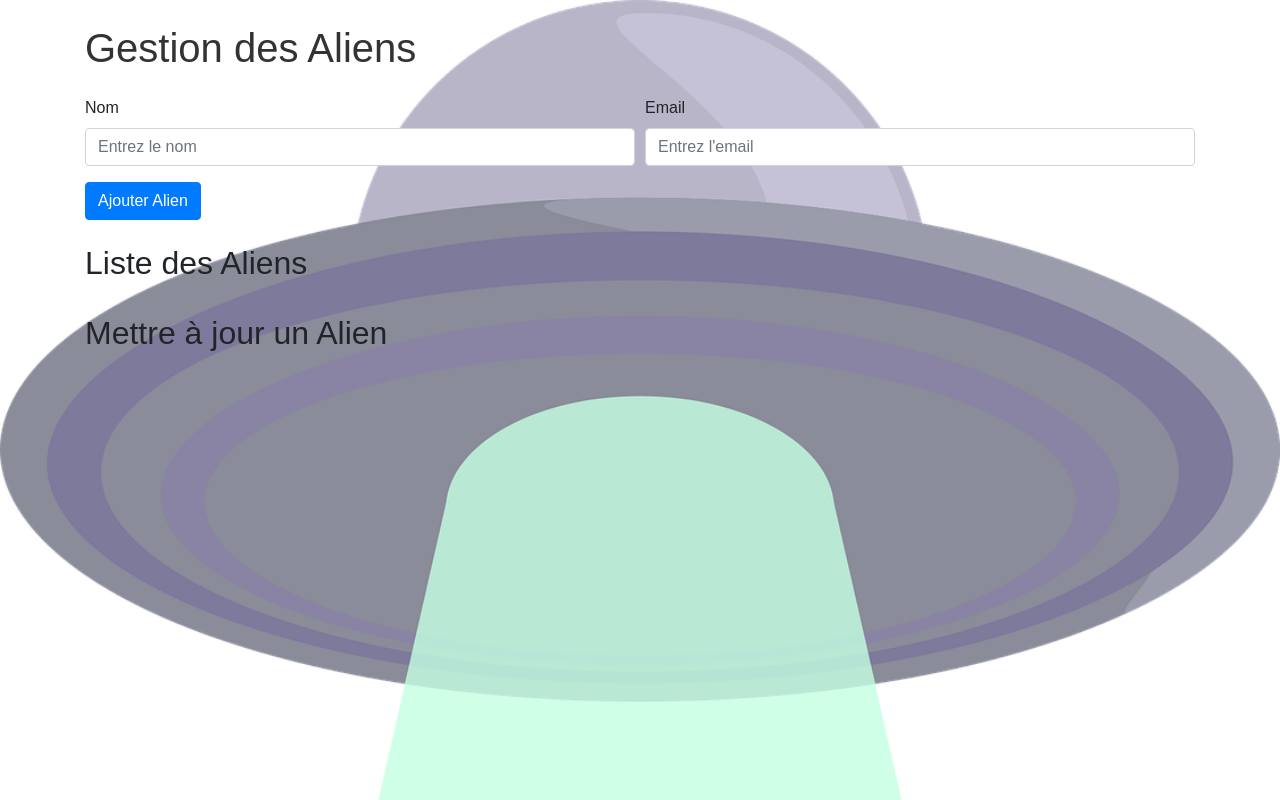
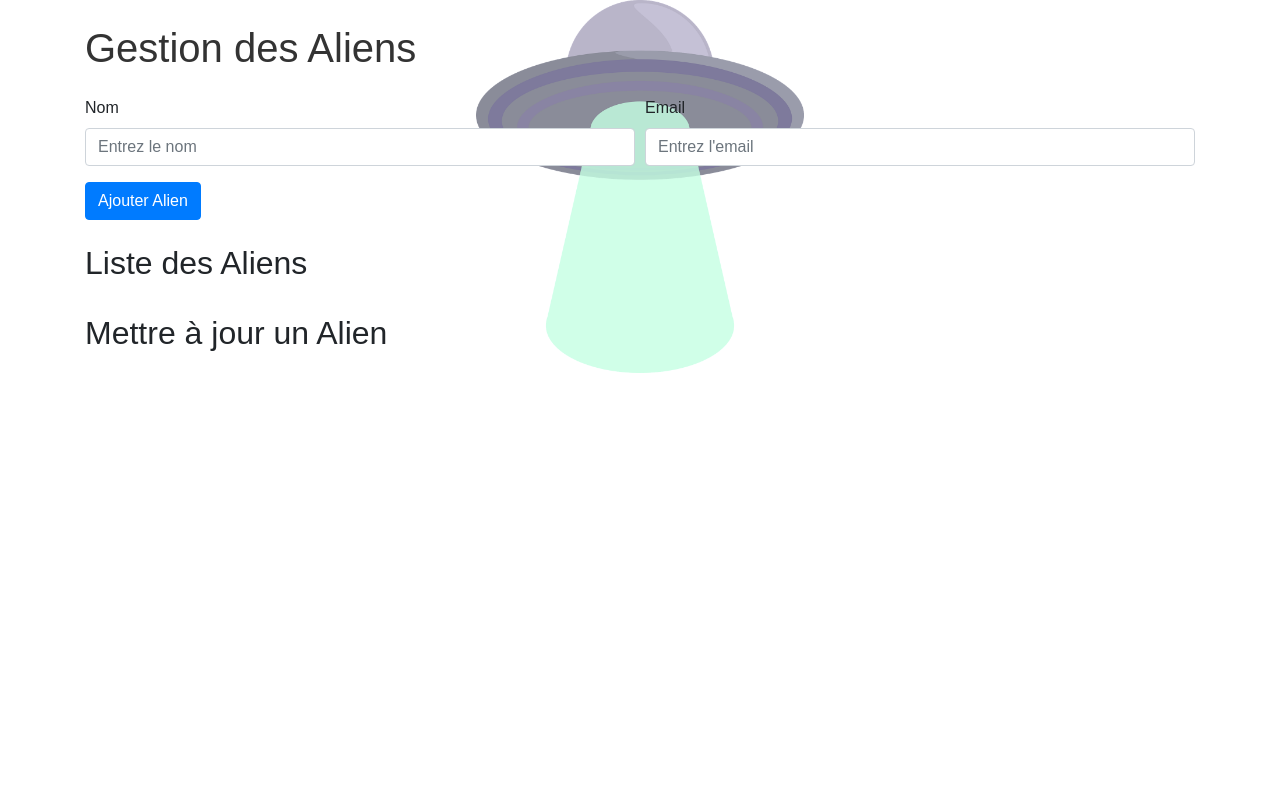
Before and after one commit to arnaudbonnafoux/crud_1, a website: page public/index.html in a window 1280 px wide. Drawn offline with nearby package versions, Linux system fonts and the light colour scheme; no server answers.

Commit message:
modif_background_color

```diff
--- a/public/styles.css
+++ b/public/styles.css
@@ -2,12 +2,11 @@ body {
     font-family: Arial, sans-serif;
     margin: 20px;
     background-image: url('ufo.png');
-    background-size: cover;
+    background-size: auto;
+    background-position: center;
+    background-size: contain;
     background-repeat: no-repeat;
-    /*background-position: center;*/
-    background-attachment: fixed;
 }
-
 h1 {
     color: #333;
 }
```
